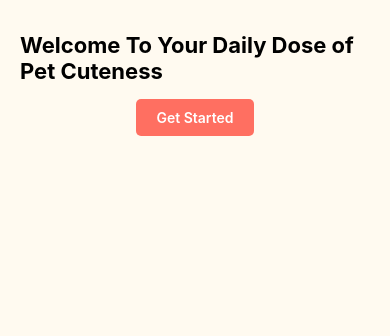
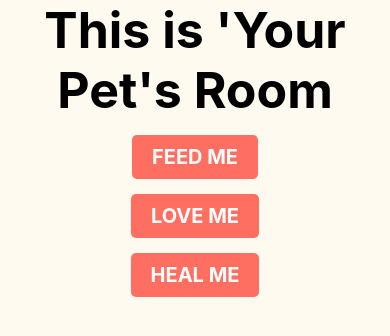
Before and after one commit to J-a-crypto/TakeMeHome, a React Native app: screen /PetHome in a window 390 px wide. Shown: the top 336 px of the page. Built offline with nearby package versions, Linux system fonts and the light colour scheme.

Commit message:
Created all the screens and they are navigatable

```diff
--- a/App.js
+++ b/App.js
@@ -3,6 +3,10 @@ import { NavigationContainer } from "@react-navigation/native";
 import { createNativeStackNavigator } from "@react-navigation/native-stack";
 import HomeScreen from './screens/HomeScreen';
 import PetListScreen from './screens/PetListScreen';
+import PetHome from './screens/PetHome';
+import PetFeed from './screens/PetFeed';
+import PetLove from './screens/PetLove';
+import PetHeal from './screens/PetHeal';
 import { SafeAreaProvider } from "react-native-safe-area-context";
 
 const Stack = createNativeStackNavigator();
@@ -14,6 +18,10 @@ export default function App() {
         <Stack.Navigator initialRouteName="Home" screenOptions={{ headerShown: false }}>
           <Stack.Screen name="Home" component={HomeScreen} />
           <Stack.Screen name="PetList" component={PetListScreen} />
+          <Stack.Screen name="PetHome" component={PetHome} />
+          <Stack.Screen name="PetFeed" component={PetFeed} />
+          <Stack.Screen name="PetLove" component={PetLove} />
+          <Stack.Screen name="PetHeal" component={PetHeal} />
         </Stack.Navigator>
       </NavigationContainer>
     </SafeAreaProvider>
--- /dev/null
+++ b/screens/PetFeed.js
@@ -0,0 +1,9 @@
+import { Text, View } from 'react-native';
+
+export default function PetFeed() {
+    return (
+        <View style={{ flex: 1, justifyContent: 'center', alignItems: 'center' }}>
+            <Text>Hello, World!</Text>
+        </View>
+    );
+}
--- /dev/null
+++ b/screens/PetHeal.js
@@ -0,0 +1,9 @@
+import { Text, View } from 'react-native';
+
+export default function PetHeal() {
+    return (
+        <View style={{ flex: 1, justifyContent: 'center', alignItems: 'center' }}>
+            <Text>Hello, World!</Text>
+        </View>
+    );
+}
--- /dev/null
+++ b/screens/PetHome.js
@@ -0,0 +1,45 @@
+import { Text, View, StyleSheet, TouchableOpacity } from 'react-native';
+import React from 'react';
+
+// This will be the screen for the selected pet and the user will have 3 things to do here,
+export default function PetHome({ navigation }) {
+    return (
+        <View style={styles.container}>
+            <Text style={styles.title}>This is 'Your Pet's Room</Text>
+            <TouchableOpacity style={styles.button} onPress={() => navigation.navigate('PetFeed')}>
+                <Text style={styles.btext}>FEED ME</Text>
+            </TouchableOpacity>
+            <TouchableOpacity style={styles.button} onPress={() => navigation.navigate('PetLove')}>
+                <Text style={styles.btext}>LOVE ME</Text>
+            </TouchableOpacity>
+            <TouchableOpacity style={styles.button} onPress={() => navigation.navigate('PetHeal')}>
+                <Text style={styles.btext}>HEAL ME</Text>
+            </TouchableOpacity>
+        </View>
+    );
+}
+
+const styles = StyleSheet.create({
+    container: {
+        flex: 1,
+        backgroundColor: '#fffaf0',
+        alignItems: 'center',
+    },
+    title: {
+        textAlign: 'center',
+        fontSize: 50,
+        fontWeight: 'bold',
+    },
+    button: {
+        marginTop: 15,
+        backgroundColor: '#ff6f61',
+        paddingHorizontal: 20,
+        paddingVertical: 10,
+        borderRadius: 5
+    },
+    btext: {
+        color: 'white',
+        fontSize: 20,
+        fontWeight: 'bold',
+    },
+});
--- a/screens/PetListScreen.js
+++ b/screens/PetListScreen.js
@@ -2,14 +2,14 @@
 import { View, Text, StyleSheet, TouchableOpacity, Image } from 'react-native';
 import React from 'react';
 
-export default function PetListScreen() {
+export default function PetListScreen({ navigation }) {
     return (
         //Every pet will have their own Name (chosen by user), picture, age(time since adopted), hunger level, happiness level, and boredom level)
         //So the easiest and most efficient way to save this info would be to have each pet as a TouchableOpacity component that when clicked opens a new screen with more detailed info and options for that specific pet
         <View style={styles.container}>
             <Text style={styles.title}>Your Pets</Text>
             <Text>List of pets will be displayed here.</Text>
-            <TouchableOpacity style={styles.petShow}>
+            <TouchableOpacity style={styles.petShow} onPress={() => navigation.navigate('PetHome')}>
                 <Image source={require('../assets/capybara.png')} style={{ width: 300, height: 300 }} />
                 <Text style={styles.petStat}>Fluffy the Cat</Text>
             </TouchableOpacity>
--- /dev/null
+++ b/screens/PetLove.js
@@ -0,0 +1,9 @@
+import { Text, View } from 'react-native';
+
+export default function PetLove() {
+    return (
+        <View style={{ flex: 1, justifyContent: 'center', alignItems: 'center' }}>
+            <Text>Hello, World!</Text>
+        </View>
+    );
+}
```
